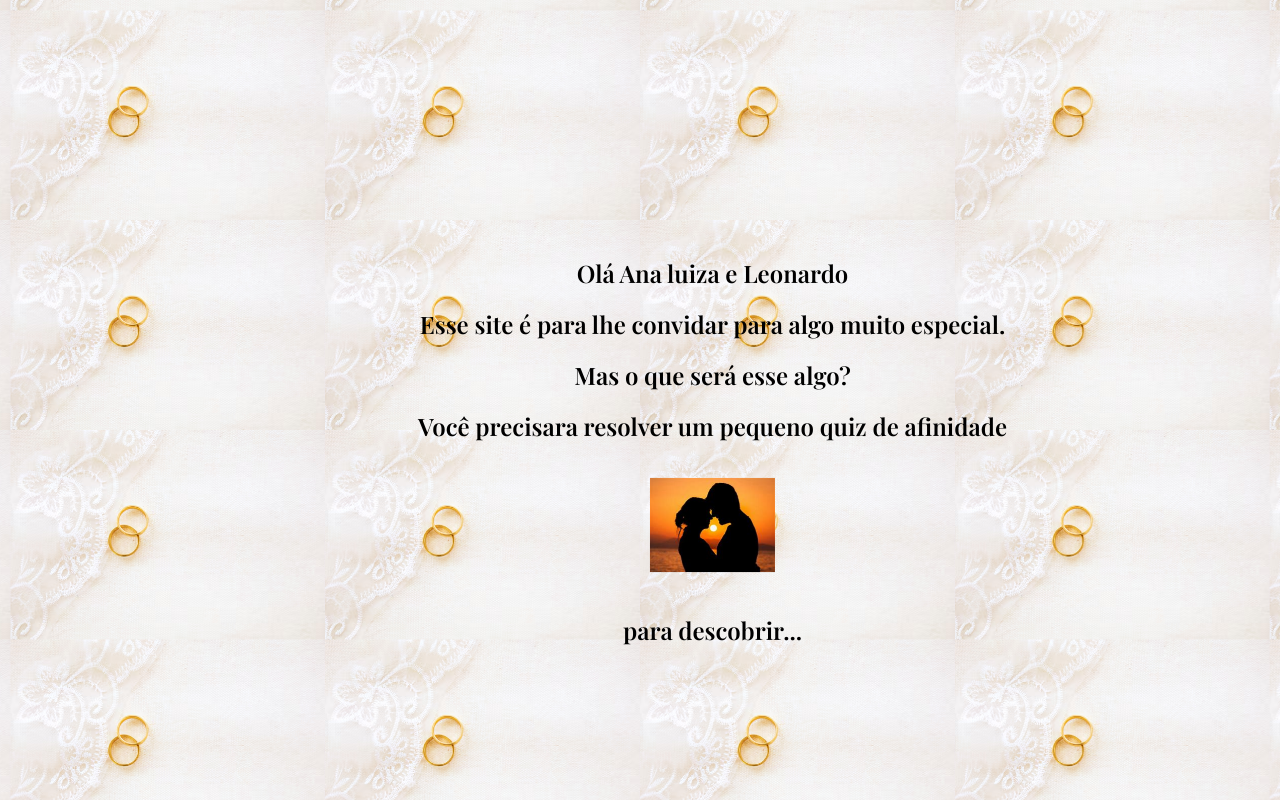
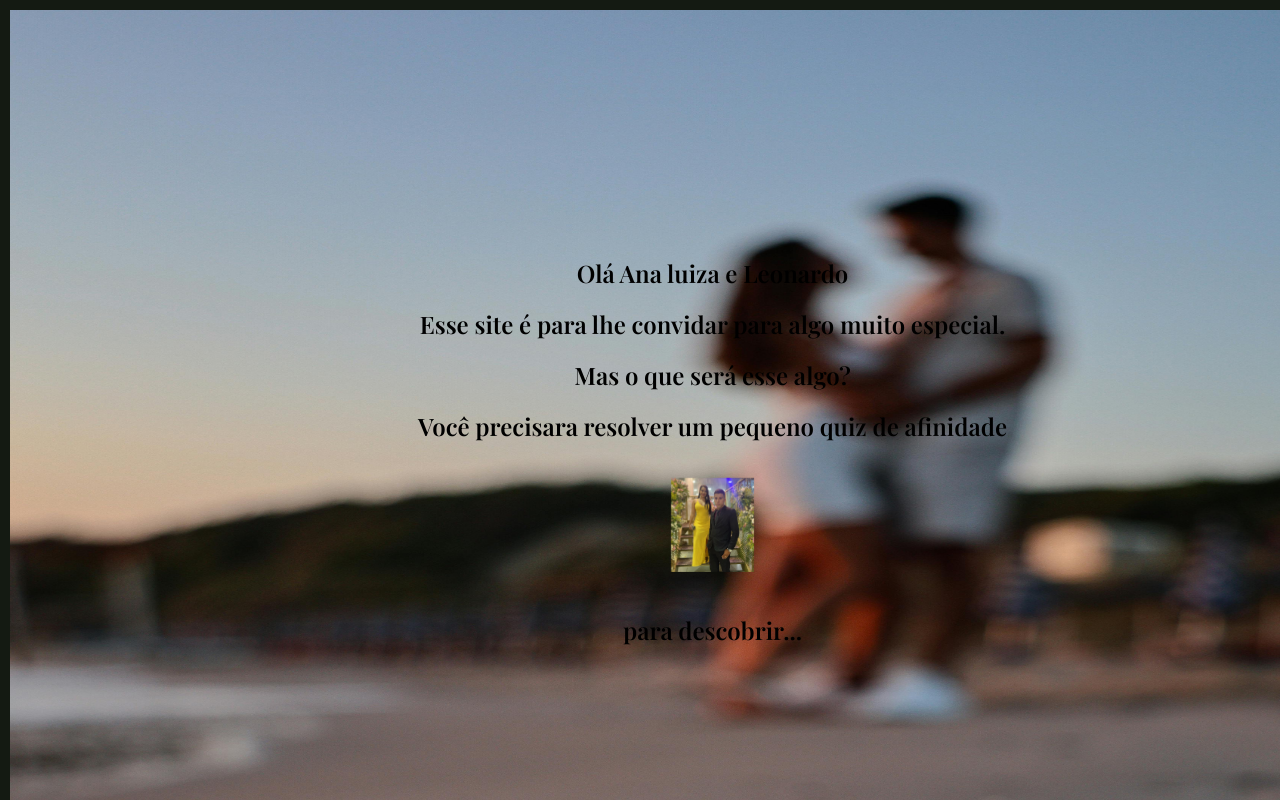
Before and after one commit to maikson-tech/Ana-e-Leo, a plain HTML site: page index.html in a window 1280 px wide. Shown: the top 800 px of the page. Drawn offline with nearby package versions, Linux system fonts and the light colour scheme; a web font is replaced by a local one.

Commit message:
Update index.html

```diff
--- a/index.html
+++ b/index.html
@@ -13,7 +13,9 @@
     <link rel="stylesheet" href="./style.css">
     <script src="./aos.js" defer></script>
     <title>Fonte com css</title>
+
     <style>
+
         h1{
         text-align: center;
         font-family: verdana;
@@ -31,13 +33,16 @@
         padding: 1px;
         box-sizing: 0;
     }
+
     body {
+
         width: 100vw;
         height: 100vw;
-        background-image: url(./plano-bonito-colocar-plano-de-fundo-do-conceito-de-casamento-ou-dia-dos-namorados_57839-133.avif);
-        background-size: 25%;
-        background-repeat: ;
+        background-image: url('./pexels-frenc-frenc-264848362-28995347.jpg');
+    background-repeat: no-repeat;
+    background-size: 120% 100%;
     }
+
 </style>
 <body>
     <div class="convite-container">
@@ -52,7 +57,7 @@
                 <span style="--d: 1s">Olá Ana luiza e Leonardo</span>
                 <span style="--d: 2s">Esse site é para lhe convidar para algo muito especial.</span>
                 <span style="--d: 3s">Mas o que será esse algo?</span>
-                <span style="--d: 4s">Você precisara resolver um pequeno quiz de afinidade <span class="tema-quiz"><img src="./OIP.jpeg"></span> para descobrir...</span>
+                <span style="--d: 4s">Você precisara resolver um pequeno quiz de afinidade <span class="tema-quiz"><img src="./FOTO CASAL.jpeg"></span> para descobrir...</span>
 
             </p>
             <button type="button" class="iniciar-quiz" style="--d: 5s" onclick="iniciar()">Vamos começar</button>
@@ -72,6 +77,7 @@
                     </div>
 
                 </div>
+
             </fieldset>
             <fieldset class="ques2" style="--d: 1s">
                 <legend> A quanto tempo se conhecem?</legend>
@@ -126,10 +132,10 @@
                         <input type="radio" id="select14" name="q4" value="2" onchange="confere4()">
                         <label for="select14">Ele</label>
                     </div>
+                </div>
 
-                </div>
             </fieldset>
-        </form>
+
     </main>
 </body>
 </html>
```
